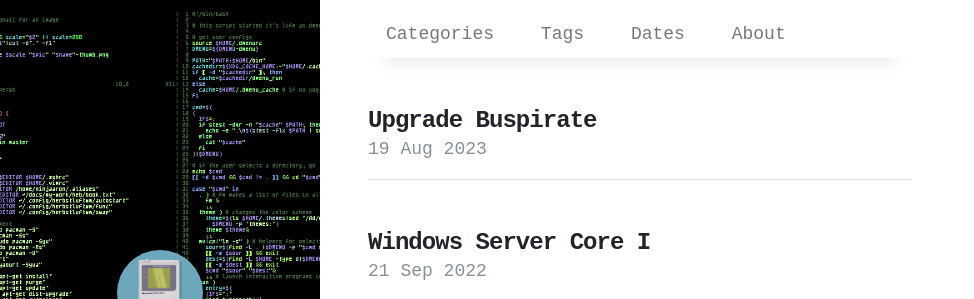
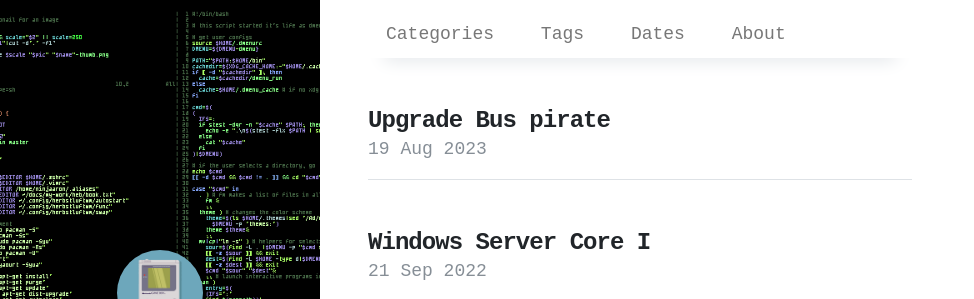
Before and after one commit to b3nj1-1/blog, a Jekyll site: the page built from index.html, in a window 1280 px wide. Shown: the top 299 px of the page, without its empty margins (0-974 px from the left). Built offline with Jekyll 4.4.1, drawn with Linux system fonts in a browser that asks for light colours; nearby versions of some CDN libraries; the list of posts is cut into pages by our own code.

Commit message:
Update 2023-05-19-buspirate.md

```diff
--- a/_posts/2023-05-19-buspirate.md
+++ b/_posts/2023-05-19-buspirate.md
@@ -1,6 +1,6 @@
 ---
 layout: post
-title:  "Upgrade Buspirate"
+title:  "Upgrade Bus pirate"
 date:   2023-08-19 02:20:29 +0200
 last_modified_at: 2023-08-19 02:20:29 +0200
 toc:  true
```
Also changed, not shown: other parts of _posts/2023-05-19-buspirate.md (+0 -3 lines).
